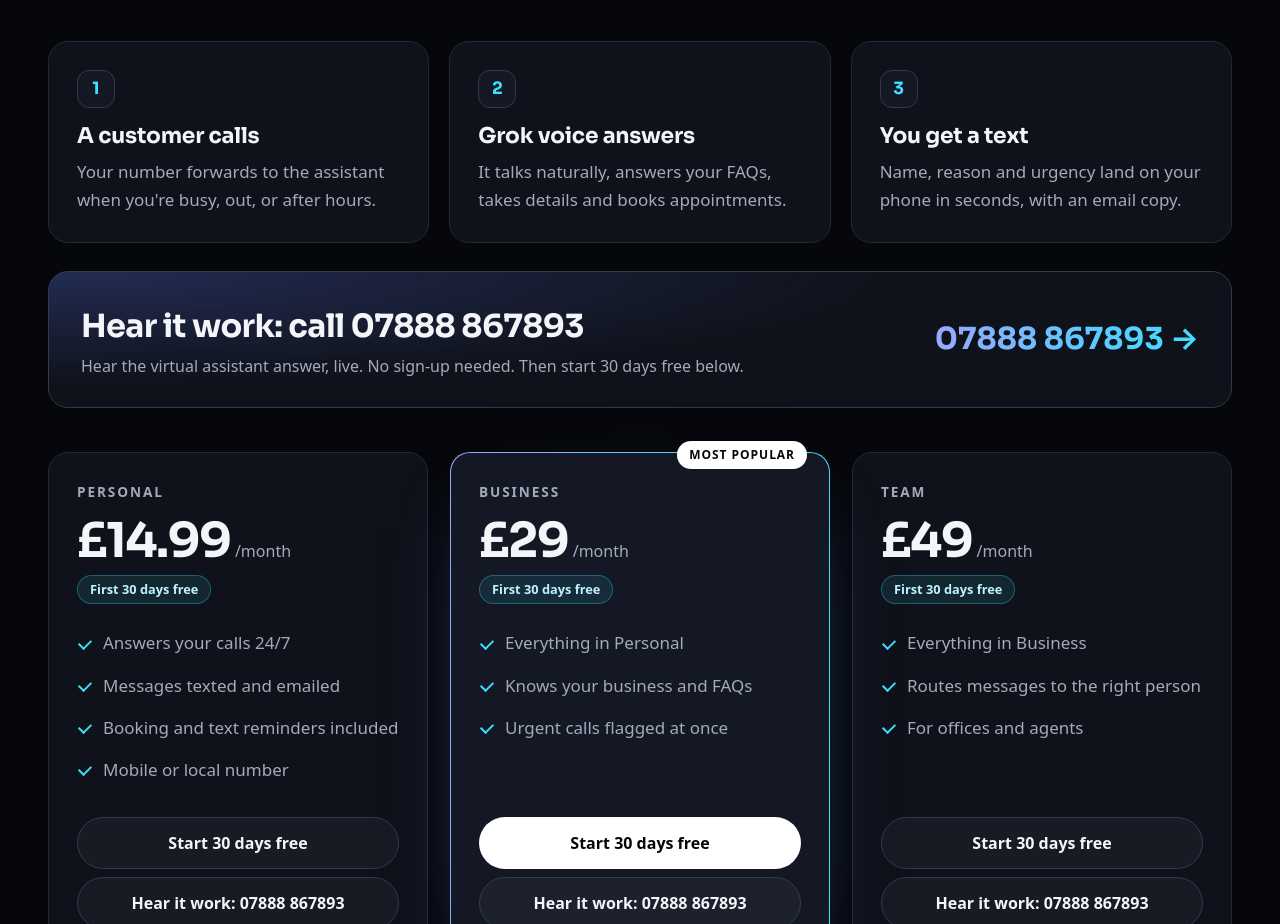
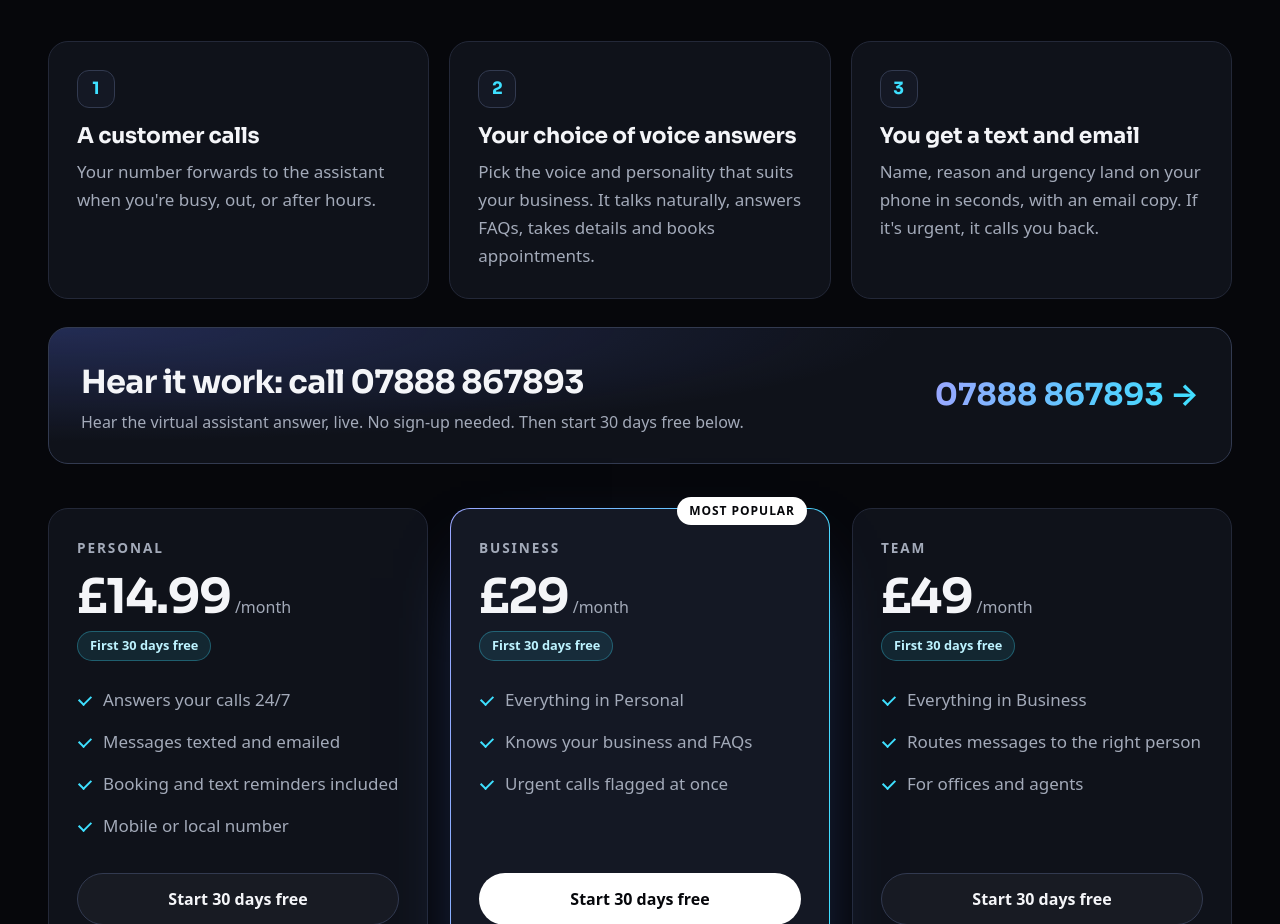
Before and after one commit to cyberbob4269/netwrx-solutions-website, a plain HTML site: page index.html in a window 1280 px wide. Shown: the part 1500-2424 px from the top of the page. Drawn offline with Linux system fonts and the light colour scheme.

Commit message:
How it works: update steps 2 and 3 copy (choice of voice; text, email and urgent call-back)

```diff
--- a/index.html
+++ b/index.html
@@ -340,8 +340,8 @@
     <p class="lead">Built for letting agents, landlords, trades, salons and small offices that can't always get to the phone.</p>
     <div class="steps">
       <article class="card step"><span class="n">1</span><h3>A customer calls</h3><p>Your number forwards to the assistant when you're busy, out, or after hours.</p></article>
-      <article class="card step"><span class="n">2</span><h3>Grok voice answers</h3><p>It talks naturally, answers your FAQs, takes details and books appointments.</p></article>
-      <article class="card step"><span class="n">3</span><h3>You get a text</h3><p>Name, reason and urgency land on your phone in seconds, with an email copy.</p></article>
+      <article class="card step"><span class="n">2</span><h3>Your choice of voice answers</h3><p>Pick the voice and personality that suits your business. It talks naturally, answers FAQs, takes details and books appointments.</p></article>
+      <article class="card step"><span class="n">3</span><h3>You get a text and email</h3><p>Name, reason and urgency land on your phone in seconds, with an email copy. If it's urgent, it calls you back.</p></article>
     </div>
     <div class="callrow" id="plans">
       <p>Hear it work: call 07888 867893<span>Hear the virtual assistant answer, live. No sign-up needed. Then start 30 days free below.</span></p>
```
